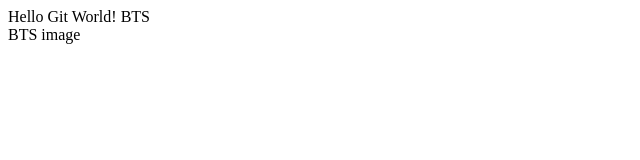
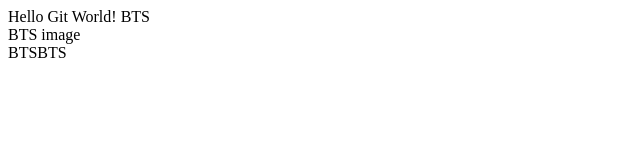
Before and after one commit to ajou-lecture-KEHP/my-git-project, a plain HTML site: page index.html in a window 1280 px wide. Shown: the full height of the page, 0-640 px from the left. Drawn offline with Linux system fonts and the light colour scheme.

Commit message:
bts body

```diff
--- a/index.html
+++ b/index.html
@@ -1,4 +1,5 @@
 <html>Hello Git World!
 <head>BTS</head>
 <div>BTS image</div>
+<body>BTSBTS</body>
 </html>
```
